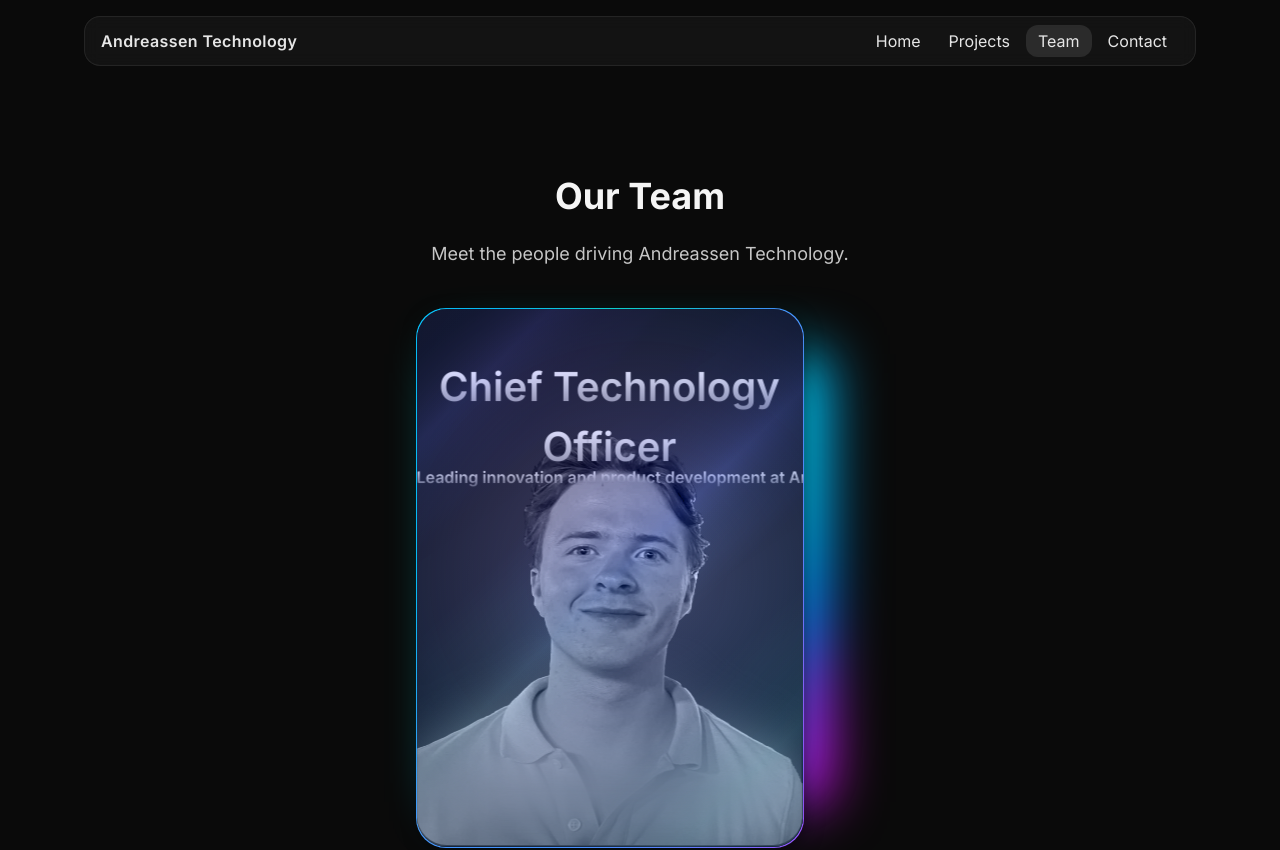
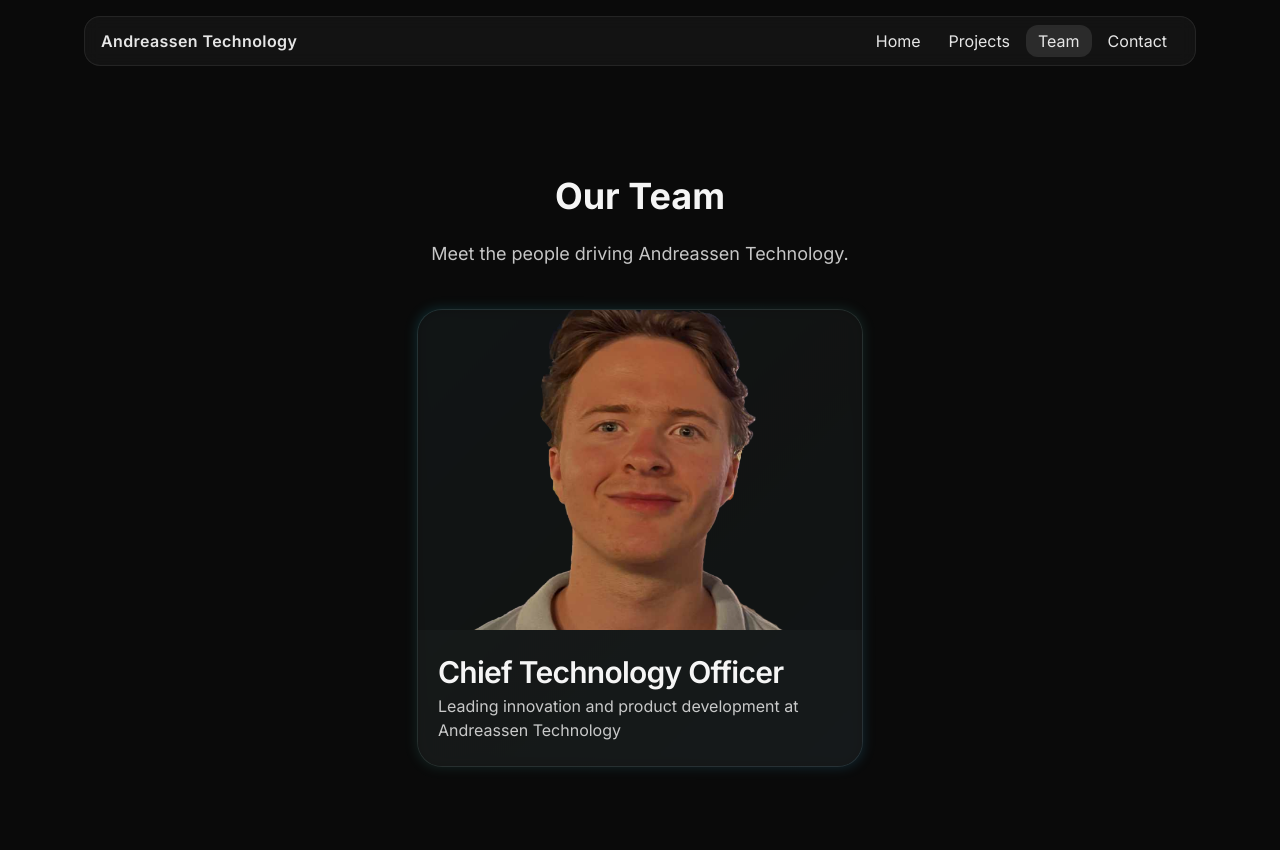
Before and after one commit to AndreassenKapital/andreassenTechhjemmeside, a Next.js app: page /staff in a window 1280 px wide. Shown: the top 850 px of the page. Built offline with nearby package versions, Linux system fonts and the light colour scheme.

Commit message:
style(staff): tone down ProfileCard with subtle gradient, smaller typography, no overlay heading

```diff
--- a/app/staff/page.tsx
+++ b/app/staff/page.tsx
@@ -1,6 +1,6 @@
 import Navbar from "@/components/Navbar";
 import Footer from "@/components/Footer";
-import ProfileCard from "@/components/ProfileCard";
+import SimpleProfileCard from "@/components/SimpleProfileCard";
 
 export default function StaffPage() {
   return (
@@ -12,18 +12,11 @@ export default function StaffPage() {
           <p className="mb-10 text-center text-lg opacity-80 max-w-xl">
             Meet the people driving Andreassen Technology.
           </p>
-          <div className="w-full max-w-md">
-            <ProfileCard
-              avatarUrl="/CTOaTech.png"
-              name="Chief Technology Officer"
-              title="Leading innovation and product development at Andreassen Technology"
-              handle=""
-              status=""
-              contactText=""
-              showUserInfo={false}
-              enableTilt={true}
-            />
-          </div>
+          <SimpleProfileCard
+            name="Chief Technology Officer"
+            role="Leading innovation and product development at Andreassen Technology"
+            imageSrc="/CTOaTech.png"
+          />
         </div>
       </main>
       <Footer />
--- /dev/null
+++ b/components/SimpleProfileCard.tsx
@@ -0,0 +1,29 @@
+"use client";
+
+interface SimpleProfileCardProps {
+  name: string;
+  role: string;
+  imageSrc: string;
+}
+
+export default function SimpleProfileCard({ name, role, imageSrc }: SimpleProfileCardProps) {
+  return (
+    <div className="relative mx-auto max-w-md rounded-3xl p-[2px]">
+      {/* Subtil border/halo */}
+      <div className="absolute inset-0 rounded-3xl bg-gradient-to-br from-cyan-400/15 via-teal-300/10 to-sky-400/15 blur-[6px]"></div>
+
+      {/* Card body */}
+      <div className="relative rounded-3xl bg-neutral-900/80 ring-1 ring-white/10 overflow-hidden">
+        <div className="relative h-72 md:h-80">
+          <img src={imageSrc} alt={name} className="h-full w-full object-cover grayscale-0" loading="lazy" />
+          <div className="absolute inset-0 bg-black/20" />
+        </div>
+
+        <div className="px-5 py-6">
+          <h2 className="text-2xl md:text-3xl font-semibold tracking-tight">{name}</h2>
+          <p className="mt-1 text-sm md:text-base opacity-80">{role}</p>
+        </div>
+      </div>
+    </div>
+  );
+}
```
